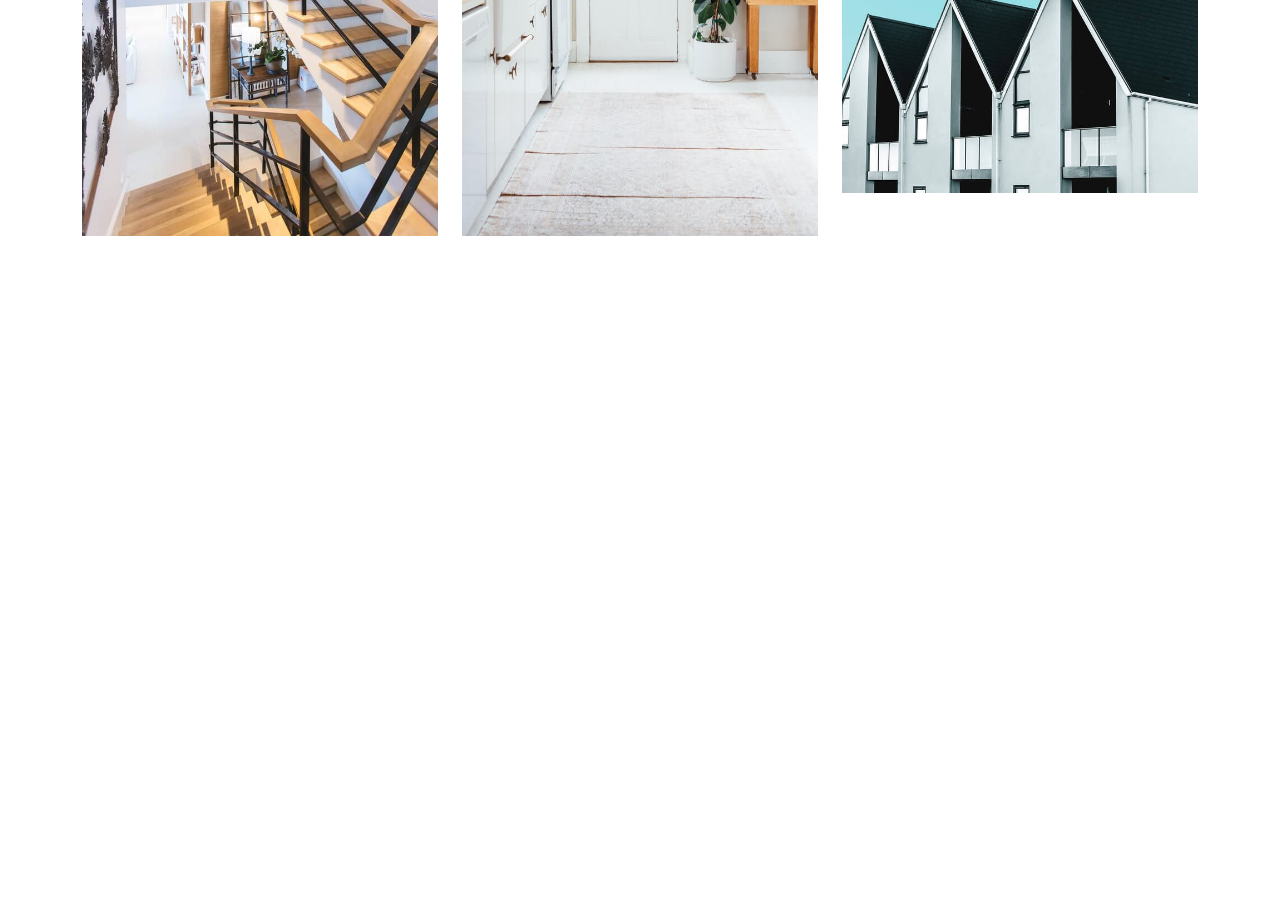
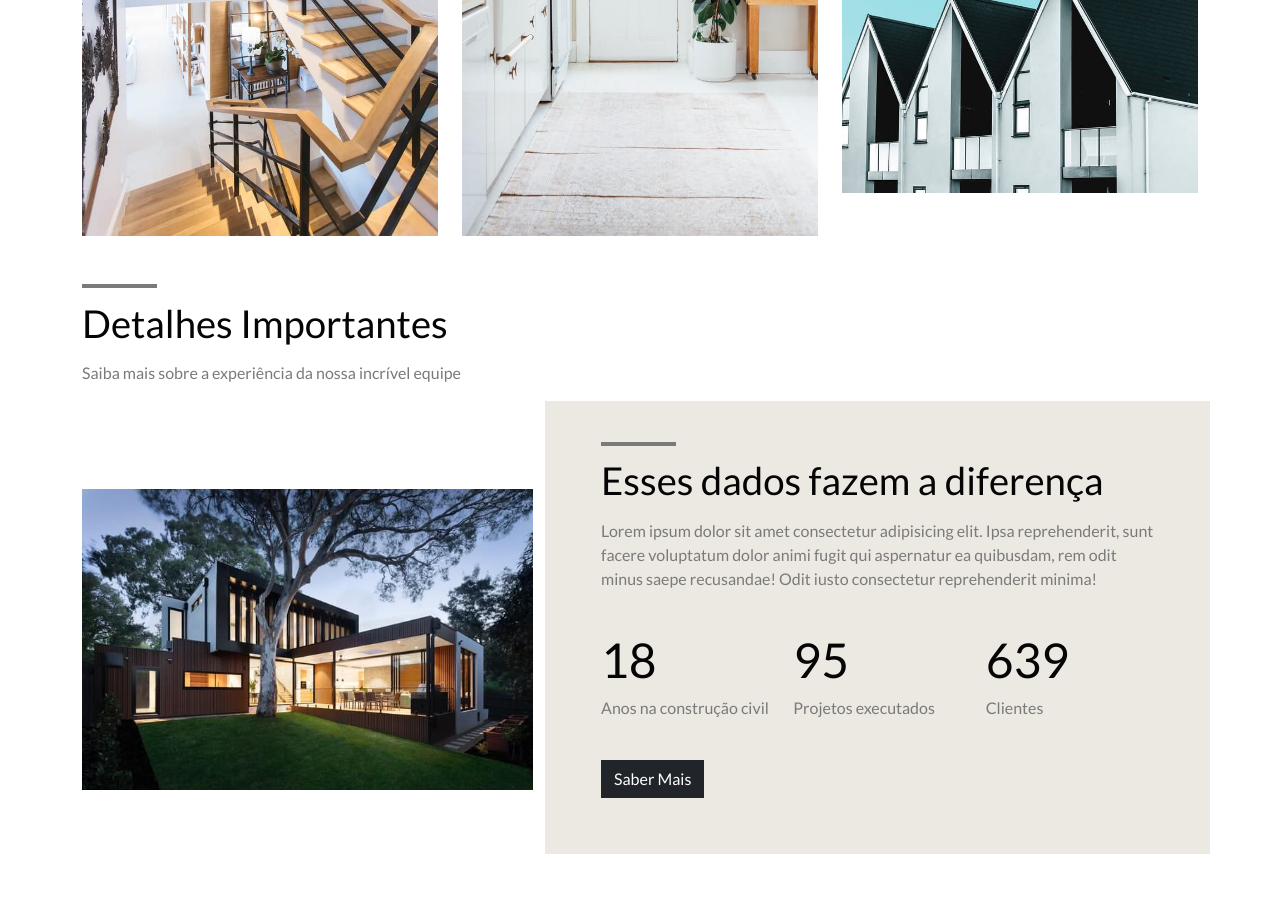
Before and after one commit to weversonmp/bootstrap5-project, a plain HTML site: page index.html in a window 1280 px wide. Shown: the part 2259-3177 px from the top of the page. Before the commit the page ends 2559 px from the top, so only its background shows below. Drawn offline with nearby package versions, Linux system fonts and the light colour scheme.

Commit message:
destaques, info - done

```diff
--- a/index.html
+++ b/index.html
@@ -180,42 +180,42 @@
       <div class="col-12" id="featured-images">
         <div class="row g-4">
           <div class="col-12 col-md-4">
-            <img src="img/project-1.jpg" alt="Projeto 1" class="img-fluid">
+            <img src="img/project-1.jpg" alt="Projeto 1" class="img-fluid" />
             <div class="banner-content">
               <p class="secondary-color">Categoria</p>
               <h3>Nome do Projeto</h3>
             </div>
           </div>
           <div class="col-12 col-md-4">
-            <img src="img/project-2.jpg" alt="Projeto 2" class="img-fluid">
+            <img src="img/project-2.jpg" alt="Projeto 2" class="img-fluid" />
             <div class="banner-content">
               <p class="secondary-color">Categoria</p>
               <h3>Nome do Projeto</h3>
             </div>
           </div>
           <div class="col-12 col-md-4">
-            <img src="img/project-3.jpg" alt="Projeto 3" class="img-fluid">
+            <img src="img/project-3.jpg" alt="Projeto 3" class="img-fluid" />
             <div class="banner-content">
               <p class="secondary-color">Categoria</p>
               <h3>Nome do Projeto</h3>
             </div>
           </div>
           <div class="col-12 col-md-4">
-            <img src="img/project-4.jpg" alt="Projeto 4" class="img-fluid">
+            <img src="img/project-4.jpg" alt="Projeto 4" class="img-fluid" />
             <div class="banner-content">
               <p class="secondary-color">Categoria</p>
               <h3>Nome do Projeto</h3>
             </div>
           </div>
           <div class="col-12 col-md-4">
-            <img src="img/project-5.jpg" alt="Projeto 5" class="img-fluid">
+            <img src="img/project-5.jpg" alt="Projeto 5" class="img-fluid" />
             <div class="banner-content">
               <p class="secondary-color">Categoria</p>
               <h3>Nome do Projeto</h3>
             </div>
           </div>
           <div class="col-12 col-md-4">
-            <img src="img/project-6.jpg" alt="Projeto 6" class="img-fluid">
+            <img src="img/project-6.jpg" alt="Projeto 6" class="img-fluid" />
             <div class="banner-content">
               <p class="secondary-color">Categoria</p>
               <h3>Nome do Projeto</h3>
@@ -224,5 +224,53 @@
         </div>
       </div>
     </div>
+
+    <!-- INFO -->
+    <div class="container" id="info-container">
+      <div class="col-12">
+        <h2 class="title primary-color">Detalhes Importantes</h2>
+        <p class="subtitle secondary-color">
+          Saiba mais sobre a experiência da nossa incrível equipe
+        </p>
+      </div>
+      <div class="col-12">
+        <div class="row">
+          <div class="col-12 col-md-5" id="info-banner">
+            <img src="img/infobanner.jpg" alt="Informações da Empresa" class="img-fluid" />
+          </div>
+          <div class="col-12 col-md-7 bg-secondary-color" id="info-content">
+            <div class="row">
+              <div class="col-12">
+                <h2 class="title primary-color">Esses dados fazem a diferença</h2>
+                <p class="subtitle secondary-color">
+                  Lorem ipsum dolor sit amet consectetur adipisicing elit. Ipsa reprehenderit, sunt
+                  facere voluptatum dolor animi fugit qui aspernatur ea quibusdam, rem odit minus
+                  saepe recusandae! Odit iusto consectetur reprehenderit minima!
+                </p>
+              </div>
+              <div class="col-12" id="info-numbers">
+                <div class="row">
+                  <div class="col-4">
+                    <h3 class="primary-color">18</h3>
+                    <p class="secondary-color">Anos na construção civil</p>
+                  </div>
+                  <div class="col-4">
+                    <h3 class="primary-color">95</h3>
+                    <p class="secondary-color">Projetos executados</p>
+                  </div>
+                  <div class="col-4">
+                    <h3 class="primary-color">639</h3>
+                    <p class="secondary-color">Clientes</p>
+                  </div>
+                </div>
+              </div>
+              <div class="col-12">
+                <a href="#" class="btn btn-dark">Saber Mais</a>
+              </div>
+            </div>
+          </div>
+        </div>
+      </div>
+    </div>
   </body>
 </html>
```
